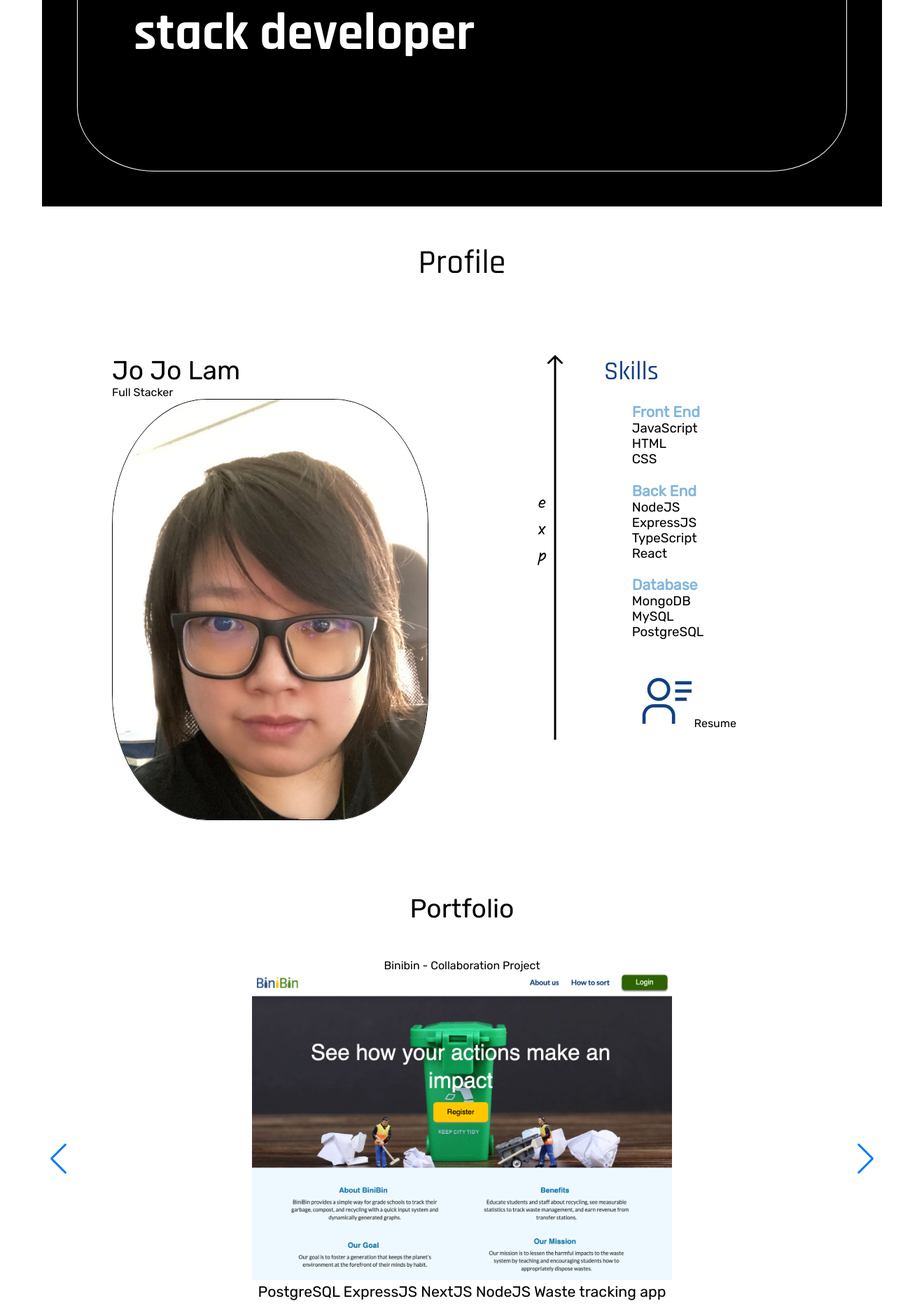
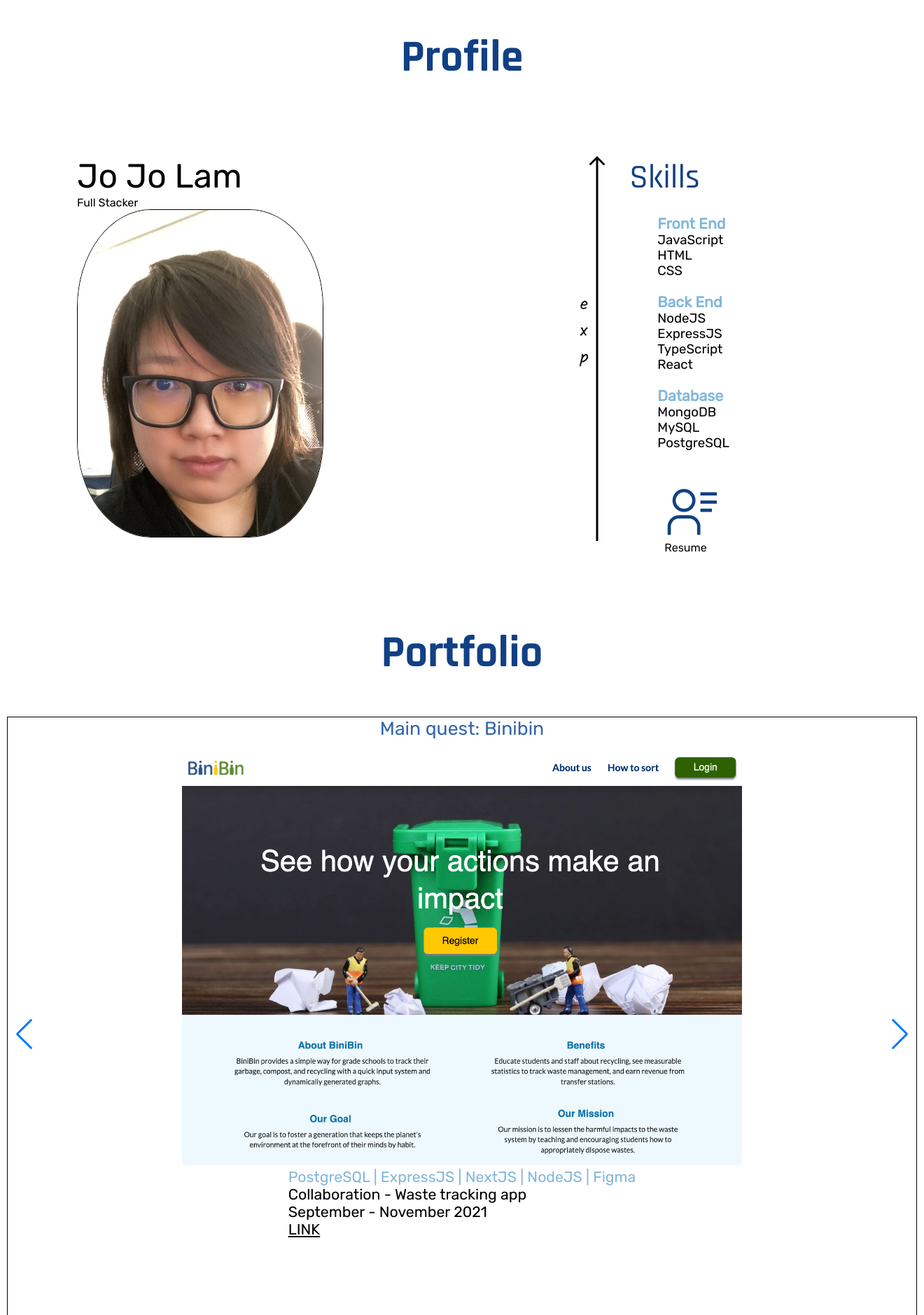
Before and after one commit to clam169/mdia-portfolio, a PHP site: page / in a window 1320 px wide. Shown: the part 882-2761 px from the top of the page at 70% size. Run offline with PHP 8.4, Linux system fonts and the light colour scheme.

Commit message:
added more projects

```diff
--- a/index.html
+++ b/index.html
@@ -20,21 +20,21 @@
       <li><a href="https://www.linkedin.com/in/jojolam990/"><img src="assets/linkedin.png"></a></li>
     </ul>
     <img src="/assets/onFigmaLogoBlue.png">
-    <ul id="rightNav" class="rajdhani h2 bold darkblue">
-      <li>Profile</li>
-      <li>Quest</li>
-      <li>Contact</li>
+    <ul id="rightNav" class="rajdhani h3 darkblue">
+      <li><a href="#profile">Profile</a></li>
+      <li><a href="#portfolio">Portfolio</a></li>
+      <li><a href="#contact">Contact</a></li>
     </ul>
   </nav>
   <div class="intro rajdhani">
-    <div id="introText" class="h2">
+    <div id="introText" class="h4">
       <h1>Hey...</h1><br/>
       <h1>It's <span style="color: white"> Jo Jo Lam</span></h1><br/>
       <h1>..here is my adventure as a <span style="color: white"> full stack developer</span></h1><br/>
     </div>
   </div>
-  <div class="profile">
-    <div id="profileTitle" class="rajdhani h1">Profile</div>
+  <div id="profile">
+    <div id="profileTitle" class="rajdhani h1 bold darkblue">Profile</div>
     <div id="profileContent">
       <div id="profileLeft">
         <div>
@@ -71,7 +71,7 @@
             </ul>
           </div>
           <div id="resume">
-            <img src="assets/resume.png">
+            <a href="assets/resume.pdf" download><img src="assets/resume.png"></a><br/>
             Resume
           </div>
 
@@ -82,34 +82,94 @@
   </div>
 
   <div class="portfolio-section" id="portfolio">
-    <span id="portolioTitle" class="h2">Portfolio</span>
+    <span id="portolioTitle" class="h1 bold rajdhani darkblue">Portfolio</span>
     <div class="portfolio-container swiper swiper-container">
       <div class="swiper-wrapper">
         <div class="portfolio-content grid swiper-slide">
           <div class="portTitle">
-            Binibin - Collaboration Project
+            Main quest: Binibin
           </div>
           <div class="portImg">
             <img src="assets/binibin1.png">
           </div>
           <div class="portDesc p">
-            PostgreSQL ExpressJS NextJS NodeJS
-            Waste tracking app
+            <span class="lightblue">PostgreSQL | ExpressJS | NextJS | NodeJS | Figma</span> <br/>
+            Collaboration - Waste tracking app <br/>
+            September - November 2021 <br/>
+            <a href="https://binibinapp.vercel.app/">LINK</a>
           </div>
         </div>
 
         <div class="portfolio-content grid swiper-slide">
           <div class="portTitle">
-            Contendr - Collaboration Project
+            Main quest: Contendr
           </div>
           <div class="portImg">
             <img src="assets/contendr1.png">
           </div>
           <div class="portDesc p">
-            MongoDB ExpressJS NodeJS
-            Social media app
+            <span class="lightblue">MongoDB | ExpressJS | NodeJS</span><br/>
+            Collaboration - Social media app <br/>
+            April 2021 <br/>
+            <a href="contendr.win">LINK</a>
           </div>
         </div>
+
+        <div class="portfolio-content grid swiper-slide">
+          <div class="portTitle">
+            Side quest: Devhouse
+          </div>
+          <div class="portImg">
+            <img src="assets/devhouse.png">
+          </div>
+          <div class="portDesc p">
+            <span class="lightblue">Redis | TypeScript | PassportJS</span><br/>
+            Collaboration - Social media app <br/>
+            March - April 2021
+          </div>
+        </div>
+
+        <div class="portfolio-content grid swiper-slide">
+          <div class="portTitle">
+            Side quest: Connect'd
+          </div>
+          <div class="portImg">
+            <img src="assets/connectd.png">
+          </div>
+          <div class="portDesc p">
+            <span class="lightblue">UX/UI | Figma | User Tests</span><br/>
+            Collaboration - UX/UI website redesign <br/>
+            March 2021
+          </div>
+        </div>
+
+        <div class="portfolio-content grid swiper-slide">
+          <div class="portTitle">
+            Side quest: Grayscale photo app
+          </div>
+          <div class="portImg">
+            <img src="assets/grayscale.png">
+          </div>
+          <div class="portDesc p">
+            <span class="lightblue">NodeJs</span><br/>
+            Assignment - Apply grayscale to user uploaded picture and display before and after. <br/>
+            November - December 2020
+          </div>
+        </div>
+
+        <div class="portfolio-content grid swiper-slide">
+          <div class="portTitle">
+            Side quest: Simple console apps
+          </div>
+          <div class="portImg">
+            <img src="assets/console.png">
+          </div>
+          <div class="portDesc p">
+            <span class="lightblue">NodeJs</span><br/>
+            September - October 2020
+          </div>
+        </div>
+
       </div>
       <div class="swiper-button-next"></div>
       <div class="swiper-button-prev"></div>
@@ -117,55 +177,12 @@
     </div>
   </div>
 
-
-
-
-
-  <!-- <div class="portfolio">
-    <span class="h1 rajdhani darkblue">Quest log</span>
-    <div class="swiper mySwiper">
-      <div class="swiper-wrapper">
-        <div class="swiper-slide">
-          <div class="portTitle">
-            Binibin - Collaboration Project
-          </div>
-          <div class="portImg">
-            <img src="assets/binibin1.png">
-          </div>
-          <div class="portDesc p">
-            PostgreSQL ExpressJS NextJS NodeJS
-            Waste tracking app
-          </div>
-          slide 1
-        </div>
-        <div class="swiper-slide">
-          <div class="portTitle">
-            Contendr - Collaboration Project
-          </div>
-          <div class="portImg">
-            <img src="assets/contendr1.png">
-          </div>
-          <div class="portDesc p">
-            MongoDB ExpressJS NodeJS
-            Social media app
-          </div>
-          slide 2
-        </div>
-      </div>
-      <div class="swiper-button-next"></div>
-      <div class="swiper-button-prev"></div>
-      <div class="swiper-pagination"></div>
-    </div>
-
-  </div> -->
-
   <!-- Swiper JS -->
   <script src="https://unpkg.com/swiper/swiper-bundle.min.js"></script>
 
   <!-- Initialize Swiper -->
   <script>
     var swiper = new Swiper(".swiper-container", {
-        // cssMode: true,
       loop: true,
       pagination: {
         el: ".swiper-pagination",
@@ -178,29 +195,31 @@
     });
   </script>
 
-
-  <div class="contact">
+  <div id="contact">
     <div class="contactText rajdhani midblue h1">
       Do you have a quest for me? <br>
       Send me an invite!
     </div>
-    <div id="contactInfo">
-      Github: clam169
-      LinkedIn: jojolam990
-    </div>
-    <div id="contactForm">
-      <form>
+
+    <div id="formContainer">
+      <form id="contactForm">
         <label for="name">Name:</label><br/>
         <input type="text" id="name" name="name"><br/>
         <label for="email">Email Address:</label><br/>
         <input type="text" id="email" name="email"><br/>
         <label for="description">Quest description:</label><br/>
-        <input type="text" id="description" name="description"><br/>
+        <textarea type="text" id="description" name="description"></textarea><br/>
         <button type="submit">Send Invite</button>
 
       </form>
 
     </div>
   </div>
+  <footer>
+    <div id="contactInfo">
+      Github: clam169
+      LinkedIn: jojolam990
+    </div>
+  </footer>
 </body>
 </html>
--- a/styles.css
+++ b/styles.css
@@ -17,12 +17,15 @@
   color: #82B7DC;
 }
 .h1{
+  font-size: 48pt;
+}
+.h2{
   font-size: 36pt;
 }
-.h2{
+.h3{
   font-size: 28pt;
 }
-.h3{
+.h4{
   font-size: 20pt;
 }
 .bold{
@@ -36,13 +39,16 @@ body{
   /* display: flex; */
   flex-direction: column;
   align-items: center;
-  max-width: 1200px;
+  max-width: 1300px;
   margin: 0 auto;
 }
 li {
   list-style: none;
 }
+a, a:visited, a:hover, a:active {
+  color: inherit;
 
+}
 
 /* Nav stuff */
 nav{
@@ -54,7 +60,8 @@ nav{
   grid-template-columns: 1fr 1fr 1fr;
   align-items: flex-end;
   justify-content: space-between;
-  width: 1200px;
+  width: 1300px;
+  z-index: 2;
 }
 nav img{
   height: 150px;
@@ -69,9 +76,11 @@ nav ul li{
   width: 30px;
   height: auto;
   align-self: center;
+  justify-items: center;;
 }
 #rightNav ul{
   padding-bottom: -10px;
+  display:inline-flex;
 }
 
 /* intro stuff */
@@ -98,6 +107,7 @@ nav ul li{
   display: grid;
   grid-template-columns: 1fr 1fr;
   margin: 100px;
+  justify-content: space-evenly;
 }
 #profileRight{
   justify-self: center;
@@ -108,7 +118,7 @@ nav ul li{
   justify-content: center;
 }
 #profilePic{
-  width: 450px;
+  width: 350px;
   height:auto;
   border-radius: 30%;
   border: 1px solid black;
@@ -125,6 +135,7 @@ nav ul li{
   margin-top: 50px;
   margin-left: 50px;
 }
+
 /* portfolio stuff */
 #portolioTitle{
   display: grid;
@@ -134,23 +145,63 @@ nav ul li{
 .portfolio-slide{
   border: 1px solid black;
 }
+.portImg img{
+  width: 800px;
+  grid-column: 1;
+  grid-row: 2;
+  margin-top: 20px;
+}
+.portDesc {
 
-.portImg img{
-  width: 600px;
+  grid-row: 3;
+}
+.portTitle{
+  grid-row: 1;
+  font-size: 20pt;
+  color: #3466AA;
+
+
+}
+.swiper-container{
+  border: 1px solid black;
+  padding-top: 50px;
+}
+.swiper-wrapper{
+  margin-bottom: 50px;
+
 }
 .swiper-slide{
   display: grid;
   align-items: center;
+  grid-template-rows: 3;
   justify-items: center;
 }
 
+
 /* contact stuff */
-.contact{
+#contact{
   background-color: black;
   color: white;
   display: grid;
   justify-items: center;
+  padding-bottom: 50px;
 }
 .contactText{
   color: #3466AA;
 }
+#contactForm input{
+  width: 400px;
+  margin: 40px;
+}
+#contactForm button {
+  align-self: center;
+}
+#description {
+  width: 400px;
+}
+
+/* footer */
+footer {
+  background-color: black;
+  color: white;
+}
```
Also changed, not shown: assets/main.js (deleted, +0 -12 lines), assets/connectd.png (added), assets/console.png (added), assets/devhouse.png (added), assets/grayscale.png (added), 1 other file. Lines whose indentation alone changed are shown as unchanged.
